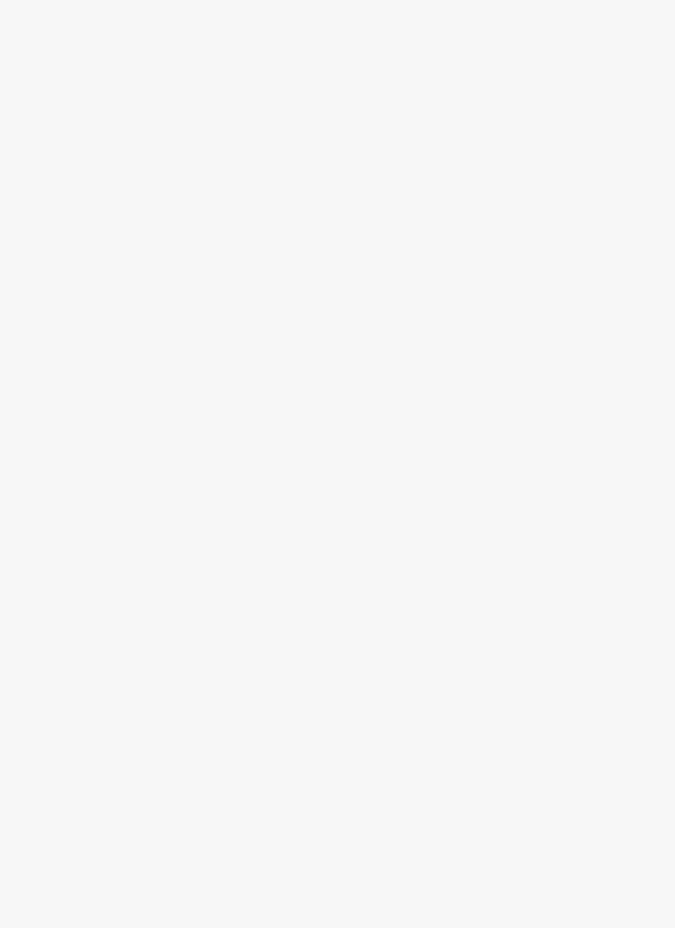
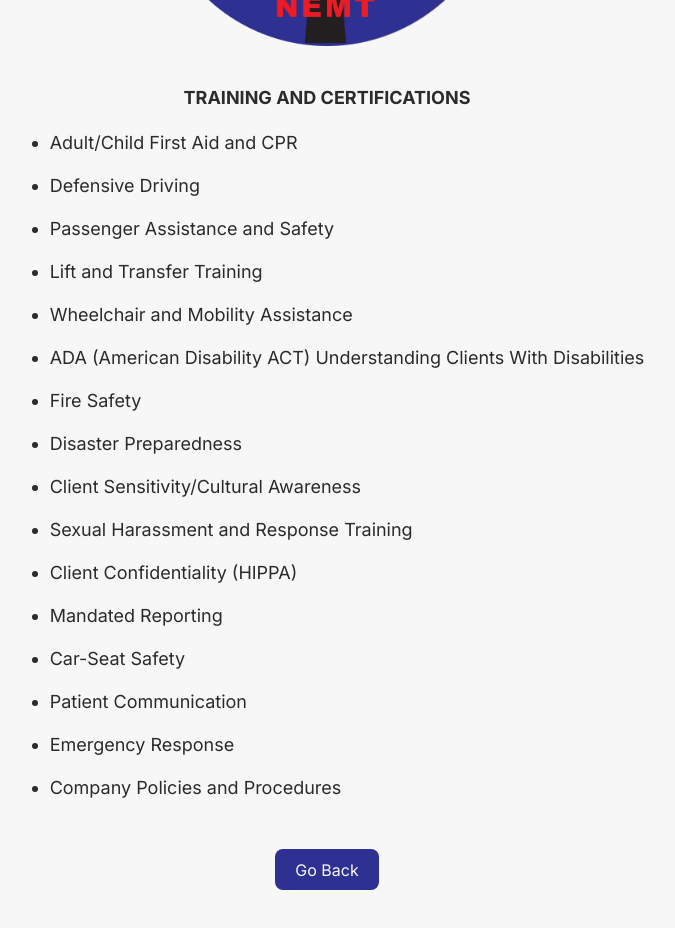
Before and after one commit to Kasib-hub/spearheadlogistics, a React (Vite) app: page /training in a window 1280 px wide. Shown: the part 520-1448 px from the top of the page, without its empty margins (313-988 px from the left). Before the commit the page ends 800 px from the top, so only its background shows below. Built offline with nearby package versions, Linux system fonts and the light colour scheme.

Commit message:
training page

```diff
--- a/src/App.css
+++ b/src/App.css
@@ -30,7 +30,7 @@
 }
 
 .p-header-text {
-  margin: 2rem 0rem;
+  margin: 2rem auto;
   text-align: justify;
 }
 
--- a/src/pages/TrainingPage.jsx
+++ b/src/pages/TrainingPage.jsx
@@ -1,8 +1,35 @@
+import Header from '../components/Header';
+import { useNavigate } from 'react-router-dom';
+
 function TrainingPage() {
+
+  const navigate = useNavigate();
 
   return (
     <>
-      <h1>Employment Page</h1>
+      <Header
+        titleText='Training'
+      />
+      <p><strong>TRAINING AND CERTIFICATIONS</strong></p>
+      <ul>
+        <li>Adult/Child First Aid and CPR</li>
+        <li>Defensive Driving</li>
+        <li>Passenger Assistance and Safety</li>
+        <li>Lift and Transfer Training</li>
+        <li>Wheelchair and Mobility Assistance</li>
+        <li>ADA (American Disability ACT) Understanding Clients With Disabilities</li>
+        <li>Fire Safety</li>
+        <li>Disaster Preparedness</li>
+        <li>Client Sensitivity/Cultural Awareness</li>
+        <li>Sexual Harassment and Response Training</li>
+        <li>Client Confidentiality (HIPPA)</li>
+        <li>Mandated Reporting</li>
+        <li>Car-Seat Safety</li>
+        <li>Patient Communication</li>
+        <li>Emergency Response</li>
+        <li>Company Policies and Procedures</li>
+      </ul>
+      <button className='return-btn' onClick={() => navigate('/')}>Go Back</button>
     </>
   );
 }
```
